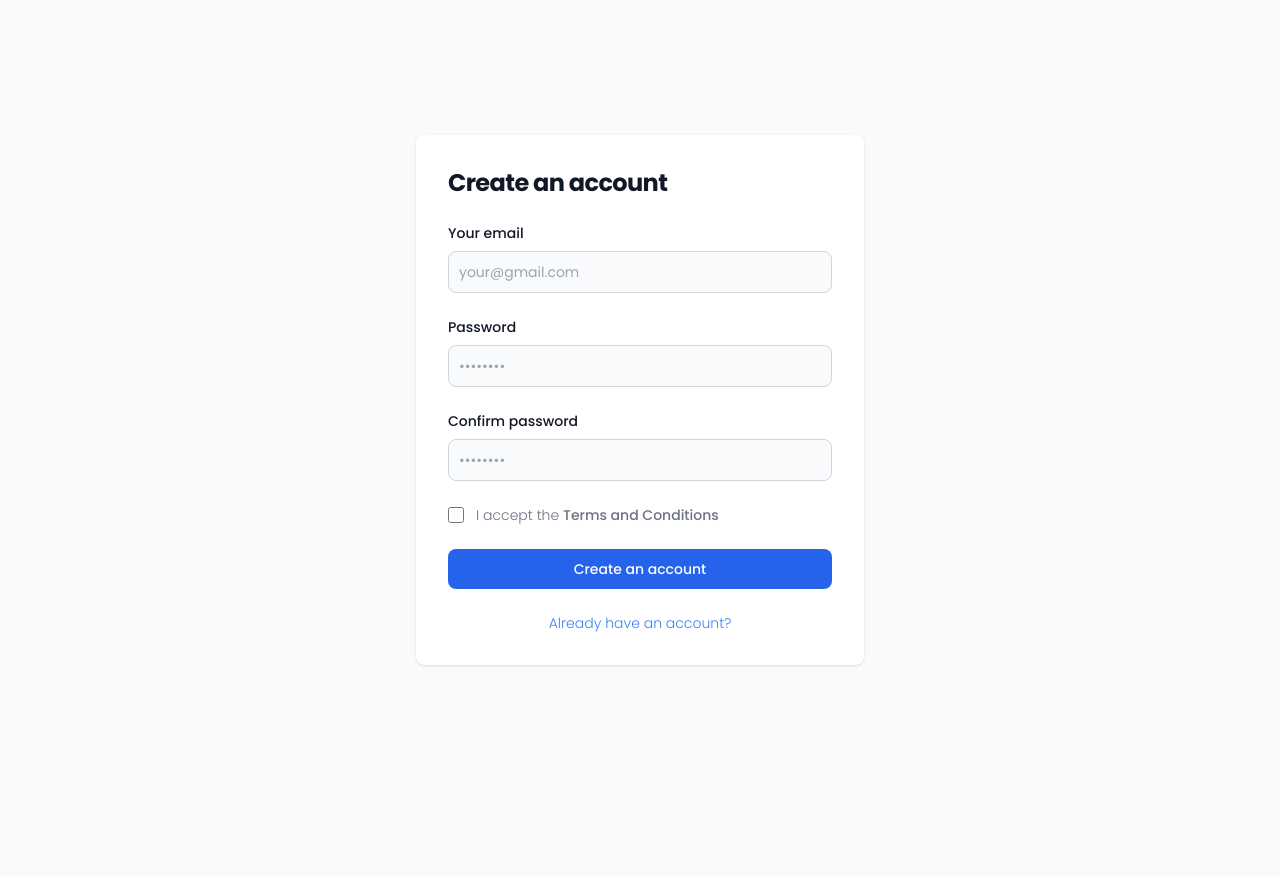
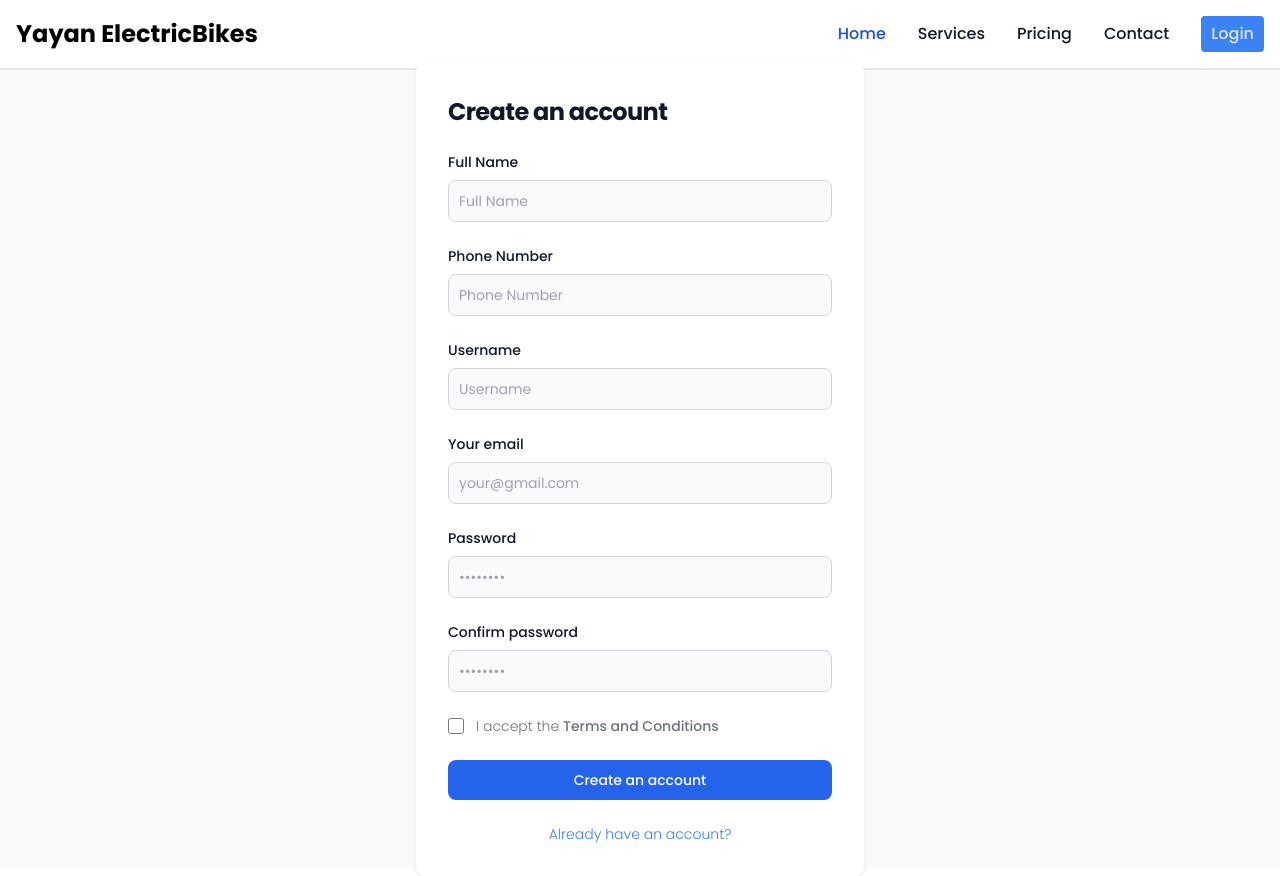
Before and after one commit to Ravsst2004/rental-motor-listrik, a PHP site: page /registration.php in a window 1280 px wide. Before the commit the page ends 666 px from the top, so only its background shows below. Run offline with PHP 8.4, Linux system fonts and the light colour scheme; style sheets or scripts are compiled from the project's sources; some libraries are stand-ins or nearby versions.

Commit message:
User function (Login, Registration, Logout)

```diff
--- a/app/User.php
+++ b/app/User.php
@@ -2,13 +2,87 @@
 require_once 'Database.php';
 class User extends Database
 {
+  private $tb_name = 'users';
   public function __construct()
   {
     parent::__construct();
   }
 
-  public function login()
+  public function registration(array $data)
   {
+    $fullname = stripcslashes($data['fullname']);
+    $phone = stripcslashes($data['phone']);
+    $username = stripcslashes($data['username']);
+    $email = stripcslashes($data['email']);
+    $password = mysqli_real_escape_string($this->conn, $data['password']);
+    $confirm_password = mysqli_real_escape_string($this->conn, $data['confirm-password']);
+
+    // check if password matches with confirm password
+    if ($password !== $confirm_password) {
+      // return false;
+      die('Password does not match');
+    }
+
+    // check if username already exists
+    $sql = "SELECT * FROM $this->tb_name WHERE username = '$username'";
+    $result = $this->conn->query($sql);
+    if ($result->num_rows > 0) {
+      // return false;
+      die('Username already exists');
+    }
+
+    // check if email already exists
+    $sql = "SELECT * FROM $this->tb_name WHERE email = '$email'";
+    $result = $this->conn->query($sql);
+    if ($result->num_rows > 0) {
+      $user = $result->fetch_assoc();
+      if (password_verify($password, $user['password'])) {
+
+      }
+    }
+
+    // password hash
+    $password = password_hash($password, PASSWORD_DEFAULT);
+
+    $sql = "INSERT INTO $this->tb_name (username, email, password, fullname, phone) VALUES ('$username', '$email', '$password', '$fullname', '$phone')";
+    if ($this->conn->query($sql) === TRUE) {
+      echo "Registration successfully";
+      return true;
+    } else {
+      echo "Error: " . $sql . "<br>" . $this->conn->error;
+    }
 
   }
+
+  public function login(array $data)
+  {
+    $username = htmlspecialchars($data['username']);
+    $password = htmlspecialchars($data['password']);
+
+    // check if username exists
+    $sql = "SELECT * FROM $this->tb_name WHERE username = '$username'";
+    $result = $this->conn->query($sql);
+    if ($result->num_rows > 0) {
+      $user = $result->fetch_assoc();
+      if (password_verify($password, $user['password'])) {
+        session_start();
+        $_SESSION['username'] = $user['username'];
+        $_SESSION['email'] = $user['email'];
+        header("Location: index.php");
+        die();
+      }
+    }
+    return false;
+  }
+
+  public function logout()
+  {
+    session_start();
+    session_unset();
+    session_destroy();
+    header("Location: /rental-motor-listrik/");
+  }
+
 }
+
+$User = new User();
--- a/registration.php
+++ b/registration.php
@@ -1,4 +1,21 @@
+<?php
+require_once "app/User.php";
+
+if (isset($_POST['registration'])) {
+  if ($User->registration($_POST)) {
+    echo "
+            <script>
+                alert('Registrasi sukses');
+                document.location.href = 'login.php';
+            </script>
+        ";
+  }
+}
+
+?>
+
 <?php require_once 'src/layouts/header.php'; ?>
+
 <section class="bg-gray-50">
   <div class="flex flex-col items-center justify-center px-6 py-8 mx-auto md:h-screen lg:py-0">
     <div class="w-full bg-white rounded-lg shadow md:mt-0 sm:max-w-md xl:p-0">
@@ -6,7 +23,25 @@
         <h1 class="text-xl font-bold leading-tight tracking-tight text-gray-900 md:text-2xl">
           Create an account
         </h1>
-        <form class="space-y-4 md:space-y-6" action="#">
+        <form class="space-y-4 md:space-y-6" action="#" method="POST">
+          <div>
+            <label for="fullname" class="block mb-2 text-sm font-medium text-gray-900">Full Name</label>
+            <input type="text" name="fullname" id="fullname"
+              class="bg-gray-50 border border-gray-300 text-gray-900 sm:text-sm rounded-lg focus:ring-primary-600 focus:border-primary-600 block w-full p-2.5"
+              placeholder="Full Name" required="">
+          </div>
+          <div>
+            <label for="phone" class="block mb-2 text-sm font-medium text-gray-900">Phone Number</label>
+            <input type="text" name="phone" id="phone"
+              class="bg-gray-50 border border-gray-300 text-gray-900 sm:text-sm rounded-lg focus:ring-primary-600 focus:border-primary-600 block w-full p-2.5"
+              placeholder="Phone Number" required="">
+          </div>
+          <div>
+            <label for="username" class="block mb-2 text-sm font-medium text-gray-900">Username</label>
+            <input type="text" name="username" id="username"
+              class="bg-gray-50 border border-gray-300 text-gray-900 sm:text-sm rounded-lg focus:ring-primary-600 focus:border-primary-600 block w-full p-2.5"
+              placeholder="Username" required="">
+          </div>
           <div>
             <label for="email" class="block mb-2 text-sm font-medium text-gray-900">Your email</label>
             <input type="email" name="email" id="email"
@@ -21,7 +56,7 @@
           </div>
           <div>
             <label for="confirm-password" class="block mb-2 text-sm font-medium text-gray-900">Confirm password</label>
-            <input type="confirm-password" name="confirm-password" id="confirm-password" placeholder="••••••••"
+            <input type="password" name="confirm-password" id="confirm-password" placeholder="••••••••"
               class="bg-gray-50 border border-gray-300 text-gray-900 sm:text-sm rounded-lg focus:ring-primary-600 focus:border-primary-600 block w-full p-2.5"
               required="">
           </div>
@@ -37,9 +72,10 @@
                   Conditions</a></label>
             </div>
           </div>
-          <button type="submit"
-            class="w-full text-white bg-blue-600  hover:bg-blue-700 focus:ring-4 focus:outline-none focus:ring-blue-300 font-medium rounded-lg text-sm px-5 py-2.5 text-center">Create
-            an account</button>
+          <button type="submit" name="registration"
+            class="w-full text-white bg-blue-600 hover:bg-blue-700 focus:ring-4 focus:outline-none focus:ring-blue-300 font-medium rounded-lg text-sm px-5 py-2.5 text-center">
+            Create an account
+          </button>
           <div class="flex justify-center items-center">
             <a href="login.php" class="text-sm font-light text-blue-500 hover:underline">
               Already have an account?
--- a/src/layouts/footer.php
+++ b/src/layouts/footer.php
@@ -25,5 +25,4 @@
 
 <!-- <script src="/src/js/main.js"></script> -->
 </body>
-
 </html>
--- a/src/layouts/header.php
+++ b/src/layouts/header.php
@@ -1,12 +1,30 @@
+<?php
+function getTitle()
+{
+  // Array of titles mapped to their respective URLs
+  $titles = [
+    '/rental-motor-listrik' . '/' => 'Home',
+    '/rental-motor-listrik/login.php' => 'Login',
+  ];
+
+  // Get the current request URI
+  $current_url = $_SERVER['REQUEST_URI'];
+
+  // Return the title if the current URL exists in the array, otherwise return 'Page Not Found'
+  return isset($titles[$current_url]) ? $titles[$current_url] : 'Page Not Found';
+}
+?>
+
 <!DOCTYPE html>
 <html lang="en">
 
 <head>
   <meta charset="UTF-8">
   <meta name="viewport" content="width=device-width, initial-scale=1.0">
-  <title>Document</title>
+  <title><?= getTitle(); ?></title>
 
   <link rel="stylesheet" href="./src/css/output.css">
+  <script src="https://cdn.tailwindcss.com"></script>
 
   <link rel="preconnect" href="https://fonts.googleapis.com">
   <link rel="preconnect" href="https://fonts.gstatic.com" crossorigin>
@@ -14,3 +32,19 @@
 </head>
 
 <body class="font-poppins">
+
+  <?php
+  // Dapatkan URL saat ini
+  $current_url = $_SERVER['REQUEST_URI'];
+
+  // Daftar URL yang tidak memerlukan header
+  $not_url = [
+    '/rental-motor-listrik/login.php',
+    '/rental-motor-listrik/registration.php'
+  ];
+
+  // Periksa apakah URL saat ini ada di dalam daftar URL yang dikecualikan
+  if (!in_array($current_url, $not_url)) {
+    include 'navbar.php';
+  }
+  ?>
--- /dev/null
+++ b/src/layouts/navbar.php
@@ -0,0 +1,96 @@
+<?php
+require_once 'app/User.php';
+
+session_start();
+$user = isset($_SESSION['username']) ? $_SESSION['username'] : null;
+
+if (isset($_POST['logout'])) {
+  $User->logout();
+}
+
+?>
+
+<nav class="bg-white border-gray-200 border-b-2">
+  <div class="max-w-screen-xl flex flex-wrap items-center justify-between mx-auto p-4">
+    <a href="#" class="flex items-center space-x-3 rtl:space-x-reverse">
+      <span class="self-center text-2xl font-bold whitespace-nowrap">Yayan ElectricBikes</span>
+    </a>
+    <button data-collapse-toggle="navbar-dropdown" type="button"
+      class="inline-flex items-center p-2 w-10 h-10 justify-center text-sm text-gray-500 rounded-lg md:hidden hover:bg-gray-100 focus:outline-none focus:ring-2 focus:ring-gray-200"
+      aria-controls="navbar-dropdown" aria-expanded="false">
+      <span class="sr-only">Open main menu</span>
+      <svg class="w-5 h-5" aria-hidden="true" xmlns="http://www.w3.org/2000/svg" fill="none" viewBox="0 0 17 14">
+        <path stroke="currentColor" stroke-linecap="round" stroke-linejoin="round" stroke-width="2"
+          d="M1 1h15M1 7h15M1 13h15" />
+      </svg>
+    </button>
+    <div class="hidden w-full md:block md:w-auto" id="navbar-dropdown">
+      <ul
+        class="flex flex-col font-medium p-4 md:p-0 mt-4 border items-center border-gray-100 rounded-lg bg-gray-50 md:space-x-8 rtl:space-x-reverse md:flex-row md:mt-0 md:border-0 md:bg-white">
+        <li>
+          <a href="#" class="block py-2 px-3 text-white bg-blue-700 rounded md:bg-transparent md:text-blue-700 md:p-0"
+            aria-current="page">Home</a>
+        </li>
+        <li>
+          <a href="#"
+            class="block py-2 px-3 text-gray-900 rounded hover:bg-gray-100 md:hover:bg-transparent md:border-0 md:hover:text-blue-700 md:p-0">Services</a>
+        </li>
+        <li>
+          <a href="#"
+            class="block py-2 px-3 text-gray-900 rounded hover:bg-gray-100 md:hover:bg-transparent md:border-0 md:hover:text-blue-700 md:p-0">Pricing</a>
+        </li>
+        <li>
+          <a href="#"
+            class="block py-2 px-3 text-gray-900 rounded hover:bg-gray-100 md:hover:bg-transparent md:border-0 md:hover:text-blue-700 md:p-0">Contact</a>
+        </li>
+        <?php if ($user): ?>
+          <li>
+            <button id="dropdownNavbarLink" data-dropdown-toggle="dropdownNavbar"
+              class="flex items-center justify-between w-full py-2 px-3 text-gray-900 rounded hover:bg-gray-100 md:hover:bg-transparent md:border-0 md:hover:text-blue-700 md:p-0 md:w-auto"><?= $user ?>
+              <svg class="w-2.5 h-2.5 ms-2.5" aria-hidden="true" xmlns="http://www.w3.org/2000/svg" fill="none"
+                viewBox="0 0 10 6">
+                <path stroke="currentColor" stroke-linecap="round" stroke-linejoin="round" stroke-width="2"
+                  d="m1 1 4 4 4-4" />
+              </svg>
+            </button>
+            <!-- Dropdown menu -->
+            <div id="dropdownNavbar"
+              class="z-10 hidden absolute font-normal bg-white divide-y divide-gray-100 rounded-lg shadow w-44">
+              <ul class="py-2 text-sm  text-gray-700" aria-labelledby="dropdownLargeButton">
+                <li>
+                  <a href="#" class="block px-4 py-2 hover:bg-gray-100">Dashboard</a>
+                </li>
+                <li>
+                  <a href="#" class="block px-4 py-2 hover:bg-gray-100">Settings</a>
+                </li>
+                <li>
+                  <a href="#" class="block px-4 py-2 hover:bg-gray-100">Earnings</a>
+                </li>
+              </ul>
+              <div class="py-1">
+                <form action="" method="POST">
+                  <button type="submit" name="logout"
+                    class="block w-full text-left px-4 py-2 text-sm text-gray-700 hover:bg-gray-100">Sign
+                    out</button>
+                </form>
+              </div>
+            </div>
+          </li>
+        <?php else: ?>
+          <li>
+            <a href="login.php"
+              class="block py-2 px-3 text-slate-200 rounded bg-blue-500 border-blue-500 hover:bg-gray-100 md:hover:bg-transparent md:border-2 md:hover:text-blue-700 md:px-2 md:py-1">Login</a>
+          </li>
+        <?php endif; ?>
+      </ul>
+    </div>
+  </div>
+</nav>
+
+<script>
+  const dropdownNavbarLink = document.querySelector('#dropdownNavbarLink');
+  const dropdownNavbar = document.querySelector('#dropdownNavbar');
+  dropdownNavbarLink.addEventListener("click", () => {
+    dropdownNavbar.classList.toggle("hidden");
+  })
+</script>
```
Also changed, not shown: index.php (+22 -1 lines), login.php (+26 -5 lines), .htaccess.
